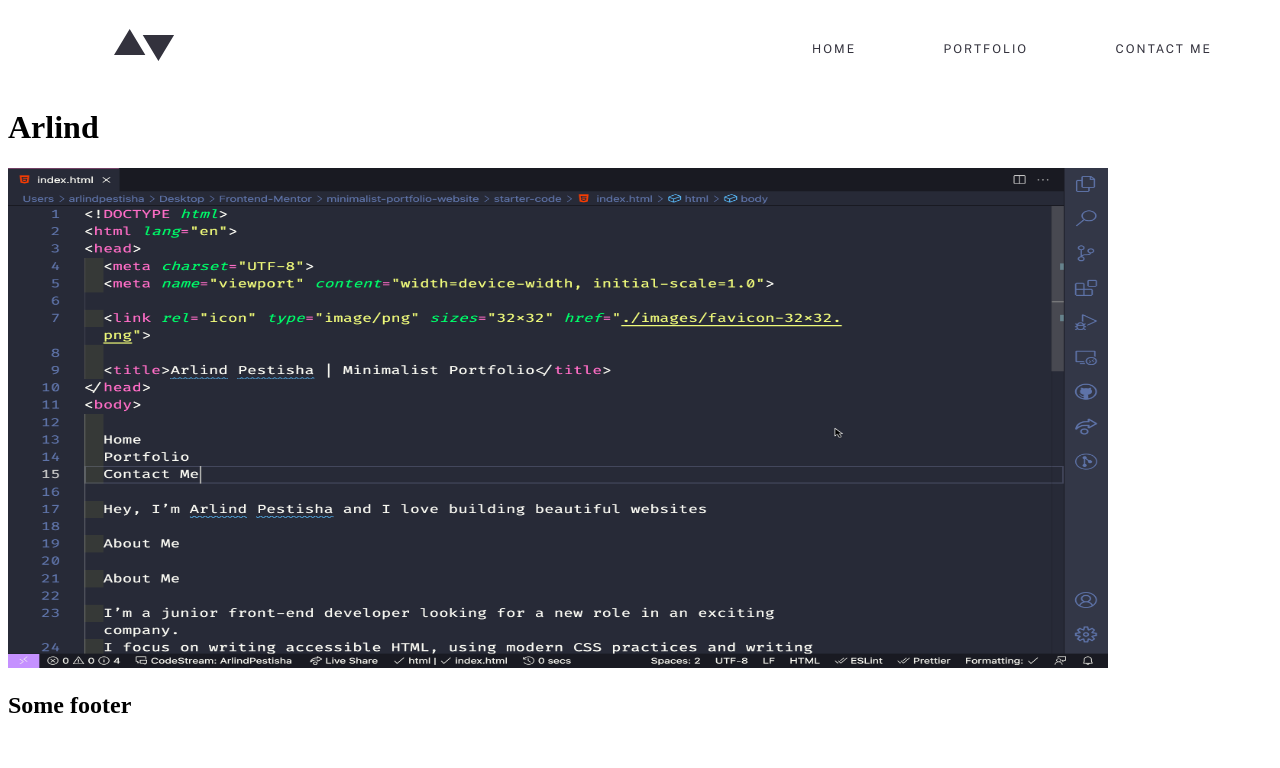
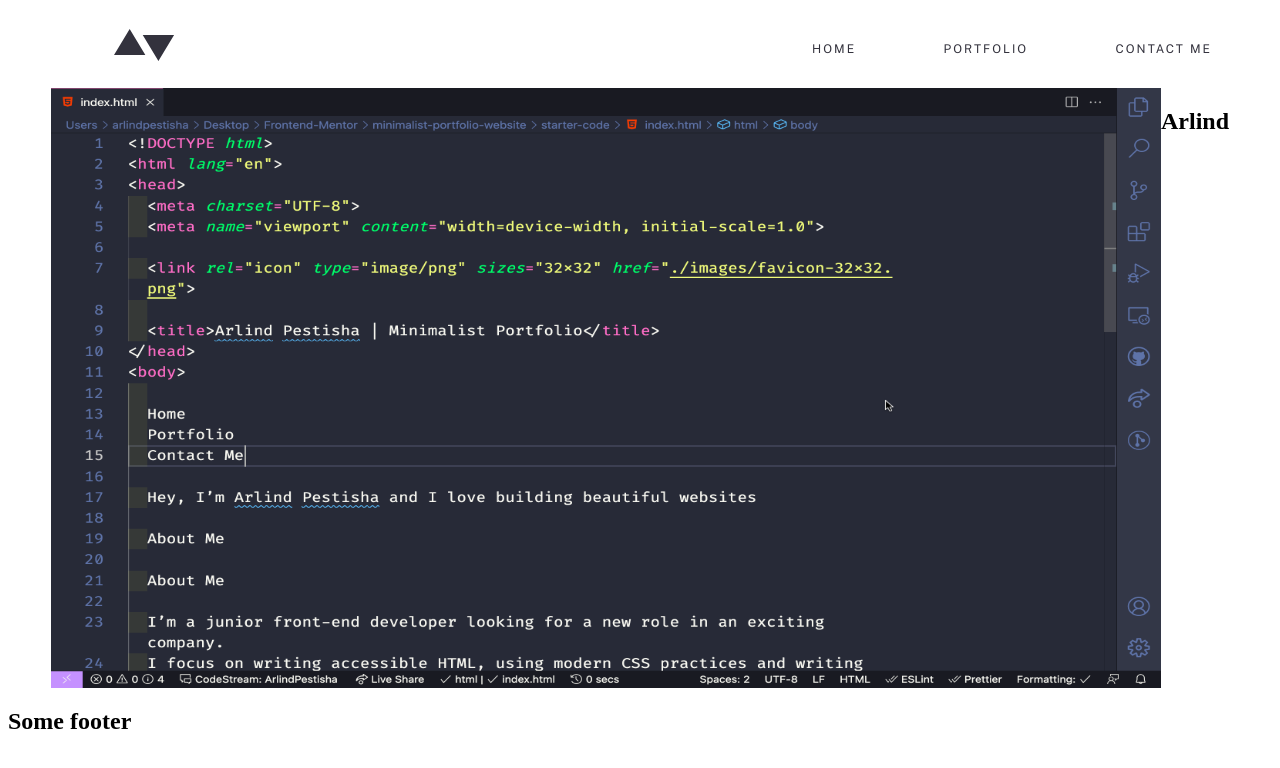
Before and after one commit to ArlindPestisha/portfolio, a Next.js app: page / in a window 1280 px wide. Shown: the top 768 px of the page. Built offline with nearby package versions, Linux system fonts and the light colour scheme.

Commit message:
added the img background

```diff
--- a/components/Hero/Hero.js
+++ b/components/Hero/Hero.js
@@ -1,17 +1,17 @@
 import Image from "next/image";
+import { HeroWrapper } from "./HeroStyled";
 
 const Hero = () => {
   return (
-    <>
-      <h1>Arlind</h1>
-
+    <HeroWrapper>
       <Image
-        src="/public/hero.png"
+        src="/hero.png"
         alt="Picture of the author"
-        width={1100}
-        height={500}
+        width={1110}
+        height={600}
       />
-    </>
+      <h2>Arlind</h2>
+    </HeroWrapper>
   );
 };
 
--- a/components/Hero/HeroStyled.js
+++ b/components/Hero/HeroStyled.js
@@ -0,0 +1,6 @@
+import styled from "styled-components";
+
+export const HeroWrapper = styled.div`
+  display: flex;
+  justify-content: center;
+`;
--- a/pages/_app.js
+++ b/pages/_app.js
@@ -1,21 +1,11 @@
 import Layout from "../components/Layout";
-import Head from "next/head";
 
-function MyApp({ Component, pageProps }) {
+const MyApp = ({ Component, pageProps }) => {
   return (
-    <>
-      <Head>
-        <link rel="preconnect" href="https://fonts.gstatic.com" />
-        <link
-          href="https://fonts.googleapis.com/css2?family=Public+Sans:ital,wght@0,100;0,200;0,300;0,400;0,500;0,600;0,700;0,800;0,900;1,100;1,200;1,300;1,400;1,500;1,600;1,700;1,800;1,900&display=swap"
-          rel="stylesheet"
-        />
-      </Head>
-      <Layout>
-        <Component {...pageProps} />
-      </Layout>
-    </>
+    <Layout>
+      <Component {...pageProps} />
+    </Layout>
   );
-}
+};
 
 export default MyApp;
--- a/pages/index.js
+++ b/pages/index.js
@@ -7,6 +7,11 @@ export default function Home() {
       <Head>
         <title>Arlind Pestisha</title>
         <meta name="portfolio" content="Generated by create next app" />
+        <link rel="preconnect" href="https://fonts.gstatic.com" />
+        <link
+          href="https://fonts.googleapis.com/css2?family=Public+Sans:ital,wght@0,100;0,200;0,300;0,400;0,500;0,600;0,700;0,800;0,900;1,100;1,200;1,300;1,400;1,500;1,600;1,700;1,800;1,900&display=swap"
+          rel="stylesheet"
+        />
       </Head>
       <Hero />
     </div>
```
Also changed, not shown: components/Text/Text.js (added).
